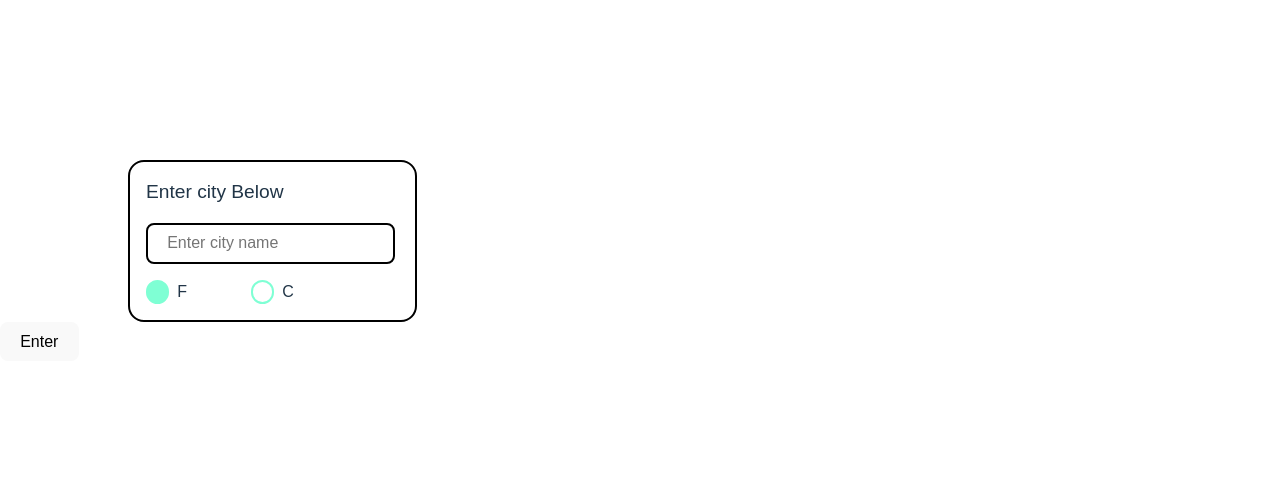
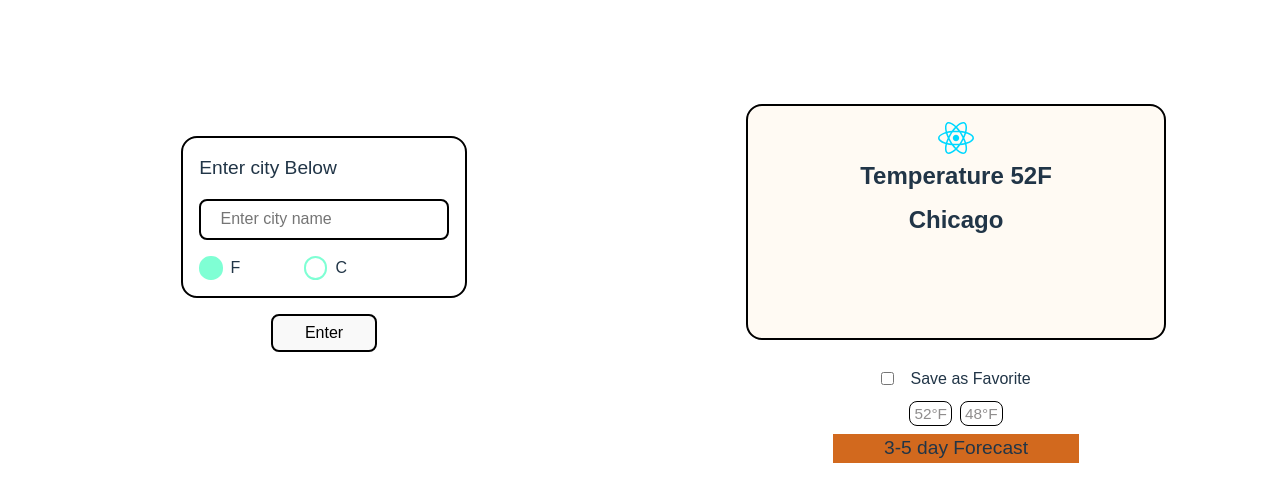
Before and after one commit to mariumiqbal/weather-app-react, a React (Vite) app in the folder weather-app/: page / in a window 1280 px wide. Shown: the top 502 px of the page. Built offline with nearby package versions, Linux system fonts and the light colour scheme.

Commit message:
Adding css for output layout

```diff
--- a/weather-app/src/App.css
+++ b/weather-app/src/App.css
@@ -2,13 +2,47 @@ h1 {
   font-size: 2.5em;
   margin: 0;
 }
+.wrapper {
+  display: flex;
+  flex-direction: row;
+  align-items: flex-start;
+}
+
+.input-wrapper,
+.output-wrapper {
+  display: flex;
+  flex: 1;
+  flex-direction: column;
+  align-items: center;
+  width: auto;
+}
+
+/* Stack columns on small screens */
+@media (max-width: 768px) {
+  .wrapper {
+    flex-direction: column;
+    align-items: center;
+  }
+  .input-wrapper,
+  .output-wrapper {
+    width: 100%;
+    margin-top: 1rem;
+  }
+}
+
+.input-wrapper {
+  margin-top: 8rem;
+}
+
+.output-wrapper {
+  margin-top: 6rem;
+}
 
 .weather-card {
-  margin: 10em 0 0 8em;
   padding: 1rem;
   border: 2px solid black;
   border-radius: 1rem;
-  width: 253px;
+  margin-bottom: 1rem;
 }
 
 .radio-group {
@@ -50,3 +84,49 @@ h1 {
 .circle-radio input[type="radio"]:checked + .dot {
   background-color: #7fffd4;
 }
+
+.weather-forecast {
+  padding: 1rem;
+  border: 2px solid black;
+  border-radius: 1rem;
+  margin-bottom: 1rem;
+  width: 30vw;
+  height: 25vh;
+  display: flex;
+  flex-direction: column;
+  align-items: center;
+  background-color: #fffaf3;
+}
+
+.weather-forecast h2 {
+  margin: 0;
+  padding: 0.25rem;
+}
+.favorite {
+  display: flex;
+  gap: 1rem;
+  align-items: center;
+}
+
+.forecast {
+  display: flex;
+  gap: 0.5rem;
+  justify-content: center;
+  flex-wrap: wrap;
+}
+
+.forecast-day {
+  border-radius: 0.5rem;
+  padding: 0 0.25rem;
+  text-align: center;
+  border: 1px solid #000000;
+  color: rgb(143, 141, 141);
+  font-size: 0.8rem;
+}
+
+.forecast-label {
+  width: 100%;
+  text-align: center;
+  display: block;
+  background-color: chocolate;
+}
--- a/weather-app/src/App.tsx
+++ b/weather-app/src/App.tsx
@@ -1,4 +1,5 @@
 import "./App.css";
+import reactLogo from "./assets/react.svg";
 
 function App() {
   const getWeather = async (city: string, unit: string) => {
@@ -8,7 +9,8 @@ function App() {
   };
 
   return (
-    <>
+    <div className="wrapper">
+      <div className="input-wrapper">
         <div className="weather-card">
           <p>Enter city Below</p>
           <input type="text" placeholder="Enter city name" className="input" />
@@ -29,10 +31,29 @@ function App() {
             </label>
           </div>
         </div>
-      <button className="button" onClick={() => alert("Button clicked!")}>
-        Enter
-      </button>
-    </>
+        <button onClick={() => alert("Button clicked!")}>Enter</button>
+      </div>
+      <div className="output-wrapper">
+        <div className="weather-forecast">
+          <img src={reactLogo} className="logo react" alt="weather icon" />
+          <h2> Temperature 52F</h2>
+          <h2>Chicago</h2>
+        </div>
+        <div className="favorite">
+          <input type="checkbox" id="checkbox" />
+          <label htmlFor="checkbox">Save as Favorite</label>
+        </div>
+        <div className="forecast">
+          <div className="forecast-day">
+            <p className="temp">52°F</p>
+          </div>
+          <div className="forecast-day">
+            <p className="temp">48°F</p>
+          </div>
+          <p className="forecast-label"> 3-5 day Forecast</p>
+        </div>
+      </div>
+    </div>
   );
 }
 
--- a/weather-app/src/index.css
+++ b/weather-app/src/index.css
@@ -11,11 +11,6 @@
   text-rendering: optimizeLegibility;
   -webkit-font-smoothing: antialiased;
   -moz-osx-font-smoothing: grayscale;
-}
-
-h1 {
-  font-size: 2.5em;
-  margin: 0;
 }
 
 p {
@@ -33,6 +28,7 @@ a {
 a:hover {
   color: #535bf2;
 }
+
 input {
   margin: 1em 0;
   font-size: 1em;
@@ -41,31 +37,18 @@ input {
   border: 2px solid;
 }
 
-body {
-  margin: 0;
-  display: flex;
-  place-items: center;
-  min-width: 320px;
-}
-
-h1 {
-  font-size: 3.2em;
-  line-height: 1.1;
-}
-
 button {
   border-radius: 8px;
-  border: 1px solid transparent;
-  padding: 0.6em 1.2em;
+  border: 2px solid;
+  padding: 0.5rem 2rem;
   font-size: 1em;
   font-weight: 500;
   font-family: inherit;
-  background-color: #1a1a1a;
   cursor: pointer;
-  transition: border-color 0.25s;
 }
+
 button:hover {
-  border-color: #646cff;
+  border-color: #020313;
 }
 button:focus,
 button:focus-visible {
```
Lines whose indentation alone changed are shown as unchanged.
